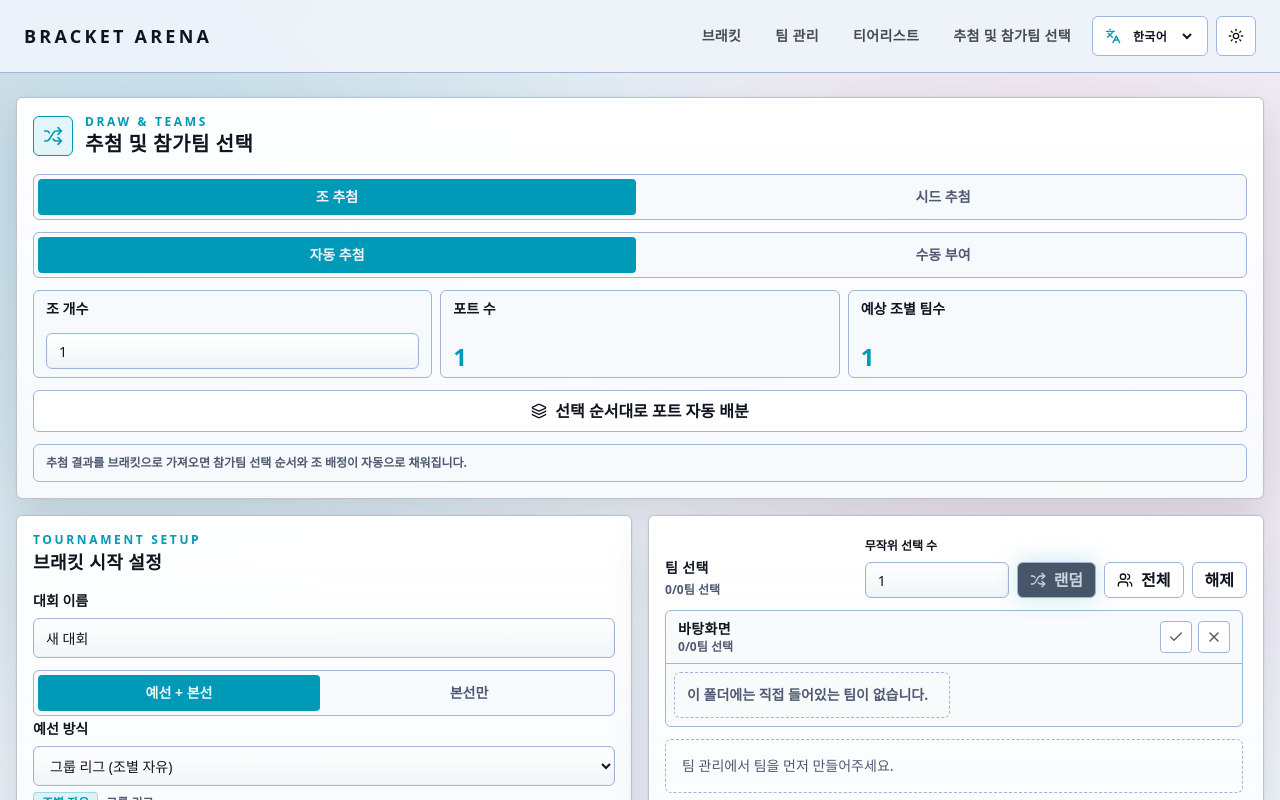
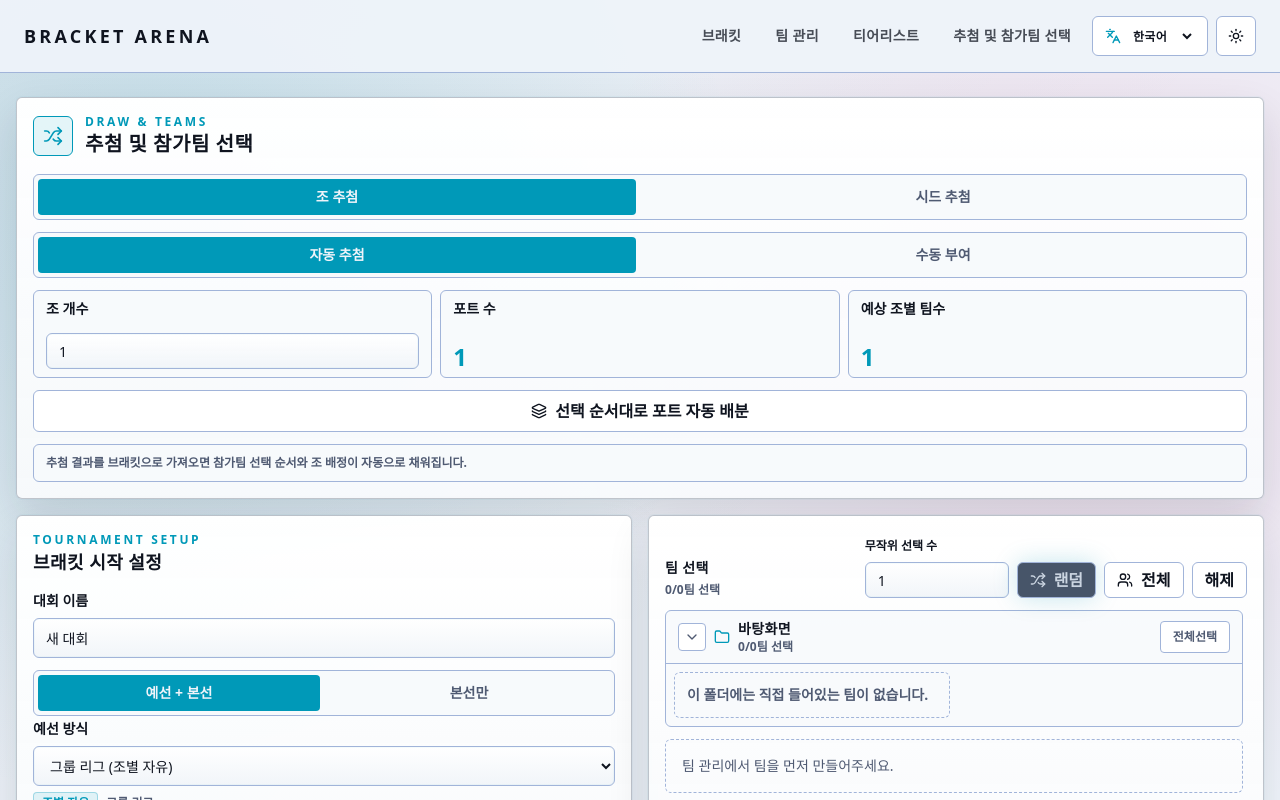
Before and after one commit to Byeolsae/Bracket-Arena, a Next.js app: page /draw in a window 1280 px wide. Shown: the top 800 px of the page. Built offline with nearby package versions, Linux system fonts and the light colour scheme.

Commit message:
Polish bracket connectors and team folder selection

```diff
--- a/src/app/draw/page.tsx
+++ b/src/app/draw/page.tsx
@@ -1,7 +1,7 @@
 "use client";
 
 import { useEffect, useMemo, useRef, useState } from "react";
-import { ArrowRight, Check, Layers3, Play, RotateCcw, Shuffle, Trophy, Users, X } from "lucide-react";
+import { ArrowRight, ChevronDown, ChevronRight, Folder, Layers3, Play, RotateCcw, Shuffle, Trophy, Users } from "lucide-react";
 import { TeamLogo } from "@/components/teams/TeamLogo";
 import type { Team, TeamFolder } from "@/lib/core/models";
 import { useTeamStore } from "@/store/teamStore";
@@ -210,6 +210,7 @@ export default function DrawPage() {
   const [manualSeedAssignments, setManualSeedAssignments] = useState<Record<string, number>>({});
   const [manualGroupAssignments, setManualGroupAssignments] = useState<Record<string, number>>({});
   const [potAssignments, setPotAssignments] = useState<Record<string, number>>({});
+  const [openFolderIds, setOpenFolderIds] = useState<Set<string>>(() => new Set(["folder-default"]));
   const [draggedTeamId, setDraggedTeamId] = useState<string | null>(null);
   const [isDrawing, setIsDrawing] = useState(false);
   const [skipDrawAnimation, setSkipDrawAnimation] = useState(false);
@@ -348,6 +349,20 @@ export default function DrawPage() {
     const nextTeams = teams.filter((team) => selectedTeamIds.includes(team.id) && !teamIdSet.has(team.id));
     setSelectedTeamIds(nextTeams.map((team) => team.id));
     setPotAssignments(makePotAssignments(nextTeams, safePotCount));
+  }
+
+  function toggleFolderOpen(folderId: string) {
+    setOpenFolderIds((current) => {
+      const next = new Set(current);
+      if (next.has(folderId)) next.delete(folderId);
+      else next.add(folderId);
+      return next;
+    });
+  }
+
+  function toggleFolderSelection(teamIds: string[], selectedCount: number) {
+    if (selectedCount === teamIds.length) clearFolderTeams(teamIds);
+    else selectFolderTeams(teamIds);
   }
 
   function moveTeamToPot(teamId: string, potIndex: number) {
@@ -669,39 +684,47 @@ export default function DrawPage() {
             <div className="max-h-[560px] space-y-3 overflow-auto pr-1">
               {folderRows.map((folder) => {
                 const selectedInFolder = folder.allTeamIds.filter((teamId) => selectedTeamIds.includes(teamId)).length;
+                const isOpen = openFolderIds.has(folder.id);
+                const isFullySelected = folder.allTeamIds.length > 0 && selectedInFolder === folder.allTeamIds.length;
                 return (
                   <section key={folder.id} className="rounded-md border border-line bg-field/70">
                     <div className="flex flex-wrap items-center justify-between gap-2 border-b border-line px-3 py-2">
-                      <div className="min-w-0" style={{ paddingLeft: folder.depth * 12 }}>
-                        <h3 className="truncate text-sm font-black uppercase tracking-wide text-ink">{folder.name}</h3>
-                        <p className="text-xs font-semibold text-muted">
-                          {selectedInFolder}/{folder.allTeamIds.length}팀 선택
-                        </p>
+                      <div className="flex min-w-0 flex-1 items-center gap-2" style={{ paddingLeft: folder.depth * 12 }}>
+                        <button
+                          type="button"
+                          className="grid h-7 w-7 shrink-0 place-items-center rounded border border-line bg-panel text-muted transition hover:border-cyan hover:text-cyan"
+                          onClick={() => toggleFolderOpen(folder.id)}
+                          aria-label={`${folder.name} ${isOpen ? "접기" : "펼치기"}`}
+                          title={isOpen ? "폴더 접기" : "폴더 펼치기"}
+                        >
+                          {isOpen ? <ChevronDown className="h-4 w-4" /> : <ChevronRight className="h-4 w-4" />}
+                        </button>
+                        <Folder className="h-4 w-4 shrink-0 text-cyan" />
+                        <button type="button" className="min-w-0 flex-1 text-left" onClick={() => toggleFolderOpen(folder.id)}>
+                          <h3 className="truncate text-sm font-black uppercase tracking-wide text-ink">{folder.name}</h3>
+                          <p className="text-xs font-semibold text-muted">
+                            {selectedInFolder}/{folder.allTeamIds.length}팀 선택
+                          </p>
+                        </button>
                       </div>
                       <div className="flex items-center gap-1.5">
                         <button
                           type="button"
-                          className="inline-flex h-8 w-8 items-center justify-center rounded border border-line bg-panel text-muted transition hover:border-cyan hover:text-cyan"
-                          onClick={() => selectFolderTeams(folder.allTeamIds)}
+                          className={`inline-flex h-8 items-center justify-center rounded border px-3 text-xs font-black uppercase transition ${
+                            isFullySelected
+                              ? "border-cyan bg-cyan text-arena"
+                              : "border-line bg-panel text-muted hover:border-cyan hover:text-cyan"
+                          }`}
+                          onClick={() => toggleFolderSelection(folder.allTeamIds, selectedInFolder)}
                           disabled={!folder.allTeamIds.length}
-                          title="폴더 전체 선택"
-                          aria-label={`${folder.name} 전체 선택`}
+                          title={isFullySelected ? "폴더 전체 선택 해제" : "폴더 전체 선택"}
+                          aria-label={`${folder.name} ${isFullySelected ? "전체 선택 해제" : "전체 선택"}`}
                         >
-                          <Check className="h-4 w-4" />
-                        </button>
-                        <button
-                          type="button"
-                          className="inline-flex h-8 w-8 items-center justify-center rounded border border-line bg-panel text-muted transition hover:border-danger hover:text-danger"
-                          onClick={() => clearFolderTeams(folder.allTeamIds)}
-                          disabled={!folder.allTeamIds.length}
-                          title="폴더 선택 해제"
-                          aria-label={`${folder.name} 선택 해제`}
-                        >
-                          <X className="h-4 w-4" />
+                          {isFullySelected ? "선택됨" : "전체선택"}
                         </button>
                       </div>
                     </div>
-                    <div className="grid gap-2 p-2 md:grid-cols-2 2xl:grid-cols-3">
+                    {isOpen ? <div className="grid gap-2 p-2 md:grid-cols-2 2xl:grid-cols-3">
                       {folder.teams.map((team) => {
                         const checked = selectedTeamIds.includes(team.id);
                         const potIndex = normalizePotIndex(potAssignments[team.id], safePotCount);
@@ -732,7 +755,7 @@ export default function DrawPage() {
                           이 폴더에는 직접 들어있는 팀이 없습니다.
                         </div>
                       ) : null}
-                    </div>
+                    </div> : null}
                   </section>
                 );
               })}
--- a/src/app/maker/page.tsx
+++ b/src/app/maker/page.tsx
@@ -1223,6 +1223,11 @@ function TeamPicker({
       }
       return teams.filter((team) => next.has(team.id)).map((team) => team.id);
     });
+  }
+
+  function toggleFolderTeams(folderTeamIds: string[]) {
+    const selectedInFolder = folderTeamIds.filter((teamId) => selectedTeamIds.includes(teamId)).length;
+    setFolderTeams(folderTeamIds, selectedInFolder !== folderTeamIds.length);
   }
 
   return (
@@ -1290,7 +1295,7 @@ function TeamPicker({
             groupCount={groupCount}
             teamGroupAssignments={teamGroupAssignments}
             onToggleFolder={toggleFolder}
-            onSetFolderTeams={setFolderTeams}
+            onToggleFolderTeams={toggleFolderTeams}
             onGroupChange={onGroupChange}
             onSeedChange={onSeedChange}
             onToggleTeam={(teamId) =>
@@ -1454,7 +1459,7 @@ function FolderSelectSection({
   groupCount,
   teamGroupAssignments,
   onToggleFolder,
-  onSetFolderTeams,
+  onToggleFolderTeams,
   onGroupChange,
   onSeedChange,
   onToggleTeam,
@@ -1469,7 +1474,7 @@ function FolderSelectSection({
   groupCount: number;
   teamGroupAssignments: Record<string, number>;
   onToggleFolder: (folderId: string) => void;
-  onSetFolderTeams: (teamIds: string[], checked: boolean) => void;
+  onToggleFolderTeams: (teamIds: string[]) => void;
   onGroupChange: (teamId: string, groupIndex: number) => void;
   onSeedChange: (teamId: string, seed: number) => void;
   onToggleTeam: (teamId: string) => void;
@@ -1479,6 +1484,7 @@ function FolderSelectSection({
   const nestedTeamIds = getNestedTeamIds(folder);
   const selectedInFolder = nestedTeamIds.filter((teamId) => selectedTeamIds.includes(teamId)).length;
   const hasContents = nestedTeamIds.length > 0 || folder.children.length > 0;
+  const isFullySelected = nestedTeamIds.length > 0 && selectedInFolder === nestedTeamIds.length;
 
   return (
     <div className="rounded-md border border-line bg-panel/70">
@@ -1494,14 +1500,19 @@ function FolderSelectSection({
           </span>
         </button>
         {nestedTeamIds.length ? (
-          <div className="flex shrink-0 gap-1">
-            <button type="button" className="button-muted px-2 py-1 text-xs" onClick={() => onSetFolderTeams(nestedTeamIds, true)}>
-              선택
-            </button>
-            <button type="button" className="button-muted px-2 py-1 text-xs" onClick={() => onSetFolderTeams(nestedTeamIds, false)}>
-              해제
-            </button>
-          </div>
+          <button
+            type="button"
+            className={`shrink-0 rounded border px-3 py-1 text-xs font-black uppercase transition ${
+              isFullySelected
+                ? "border-cyan bg-cyan text-arena"
+                : "border-line bg-field text-muted hover:border-cyan hover:text-cyan"
+            }`}
+            onClick={() => onToggleFolderTeams(nestedTeamIds)}
+            title={isFullySelected ? "폴더 전체 선택 해제" : "폴더 전체 선택"}
+            aria-label={`${folder.name} ${isFullySelected ? "전체 선택 해제" : "전체 선택"}`}
+          >
+            {isFullySelected ? "선택됨" : "전체선택"}
+          </button>
         ) : null}
       </div>
       {isOpen ? (
@@ -1518,7 +1529,7 @@ function FolderSelectSection({
               groupCount={groupCount}
               teamGroupAssignments={teamGroupAssignments}
               onToggleFolder={onToggleFolder}
-              onSetFolderTeams={onSetFolderTeams}
+              onToggleFolderTeams={onToggleFolderTeams}
               onGroupChange={onGroupChange}
               onSeedChange={onSeedChange}
               onToggleTeam={onToggleTeam}
--- a/src/components/bracket/DoubleEliminationView.tsx
+++ b/src/components/bracket/DoubleEliminationView.tsx
@@ -232,7 +232,7 @@ function createWaitingMatchesByPrefix(
     for (let index = 0; index < teamIds.length; index += 2) {
       const teamAId = teamIds[index];
       const teamBId = teamIds[index + 1];
-      if (!teamAId && !teamBId) continue;
+      if (!teamAId || !teamBId) continue;
       const matchNumber = explicitMatchNumber || existingInRound + waitingMatches.length + 1;
       waitingMatches.push({
         id: `waiting-${group}-${round}-${matchNumber}-${teamAId}-${teamBId}`,
```
Also changed, not shown: src/components/bracket/BracketLane.tsx (+8 -3 lines), src/components/bracket/TripleEliminationView.tsx (+5 -29 lines).
